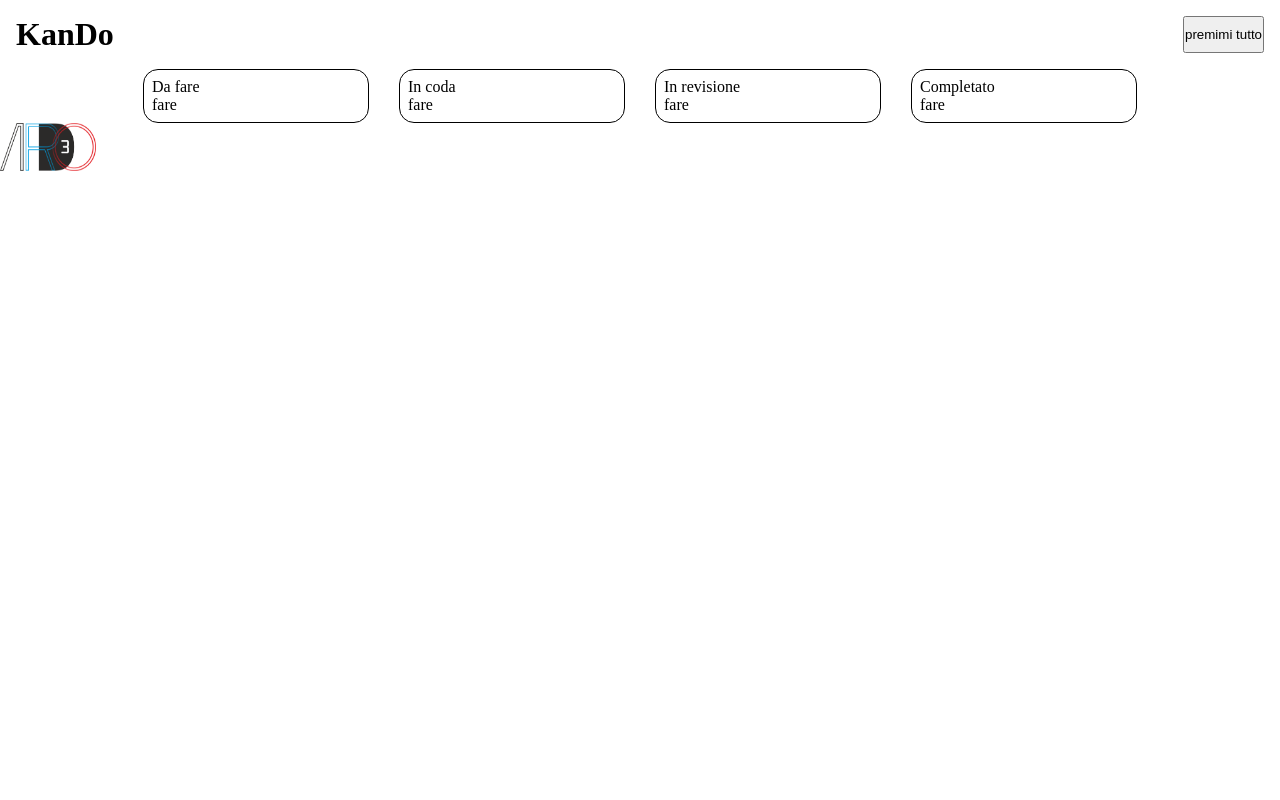
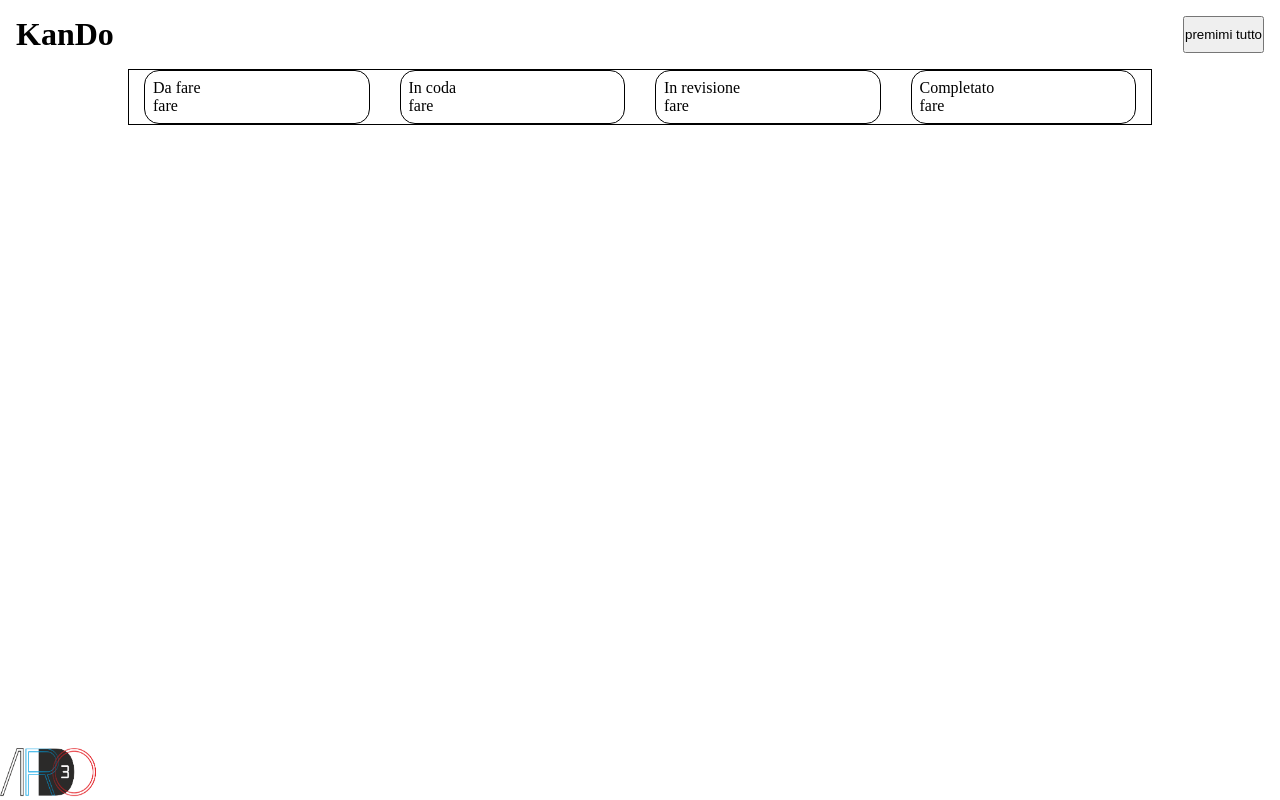
Before and after one commit to eduardorocco/kanban-react-express, a React (Vite) app: page / in a window 1280 px wide. Built offline with nearby package versions, Linux system fonts and the light colour scheme.

Commit message:
ADD footer style

```diff
--- a/src/App.jsx
+++ b/src/App.jsx
@@ -6,9 +6,11 @@ function App() {
 
   return (
     <>
+    <div>
       <Navbar></Navbar>
       <Main></Main>
       <Footer></Footer>
+    </div>
     </>
   )
 }
--- a/src/components/Footer/Footer.jsx
+++ b/src/components/Footer/Footer.jsx
@@ -3,7 +3,7 @@ import style from './Footer.module.css'
 
 export default function Footer(){
     return(
-        <footer className='container'>
+        <footer className='container footer'>
             <img src={logo} className={style.footerLogo} alt="logo" />
         </footer>
     )
--- a/src/components/Main/Main.jsx
+++ b/src/components/Main/Main.jsx
@@ -5,14 +5,14 @@ import columnArray from "../../data/column-array"
 export default function Main() {
     return (
         <>
-            <div className="main-container">
+            <main className="main-container">
                 <div className="row">
                     {columnArray.map((col) => (
                         <Column title={col.title} key={col.id} />
                     ))}
                 </div>
 
-            </div>
+            </main>
         </>
     )
 }
--- a/src/index.css
+++ b/src/index.css
@@ -11,6 +11,8 @@
 .main-container{
     max-width: 80%;
     margin: 0 auto;
+    flex-grow: 1;
+    border: 1px solid black;
 }
 
 .row{
@@ -22,6 +24,12 @@
     padding: 0 15px;
 }
 
+.footer{
+    position: fixed;
+    bottom: 0;
+    left: 0;
+}
+
 .darkMode{
 
 }
```
